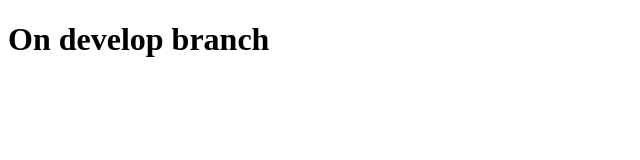
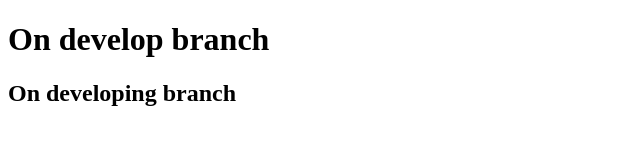
Before and after one commit to pnitto/source-tree, a plain HTML site: page index.html in a window 1280 px wide. Shown: the whole page, without its empty margins (0-640 px from the left). Drawn offline with Linux system fonts and the light colour scheme.

Commit message:
added h2 on developing branch

```diff
--- a/index.html
+++ b/index.html
@@ -4,5 +4,6 @@
 </head>
 <body>
   <h1>On develop branch</h1>
+  <h2>On developing branch</h2>
 </body>
 </html>
```
